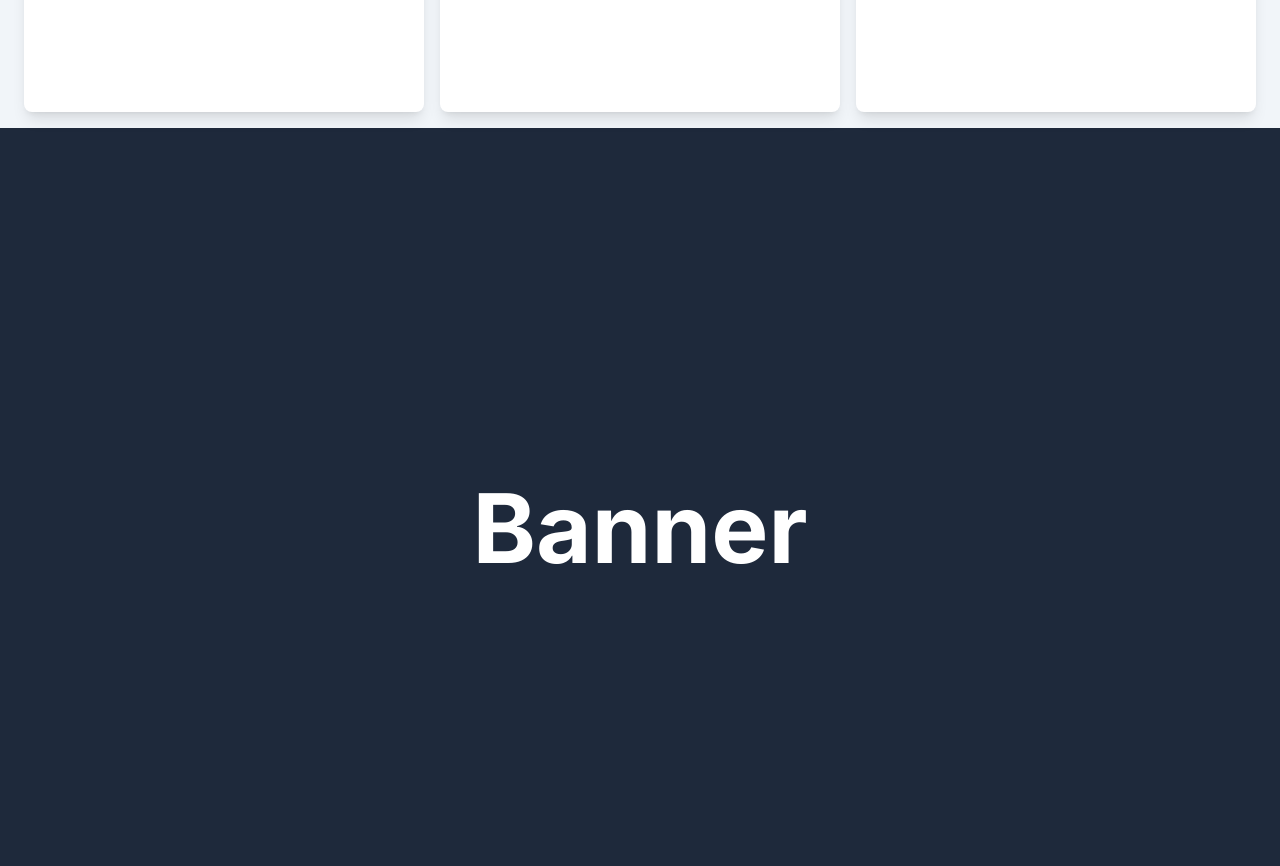
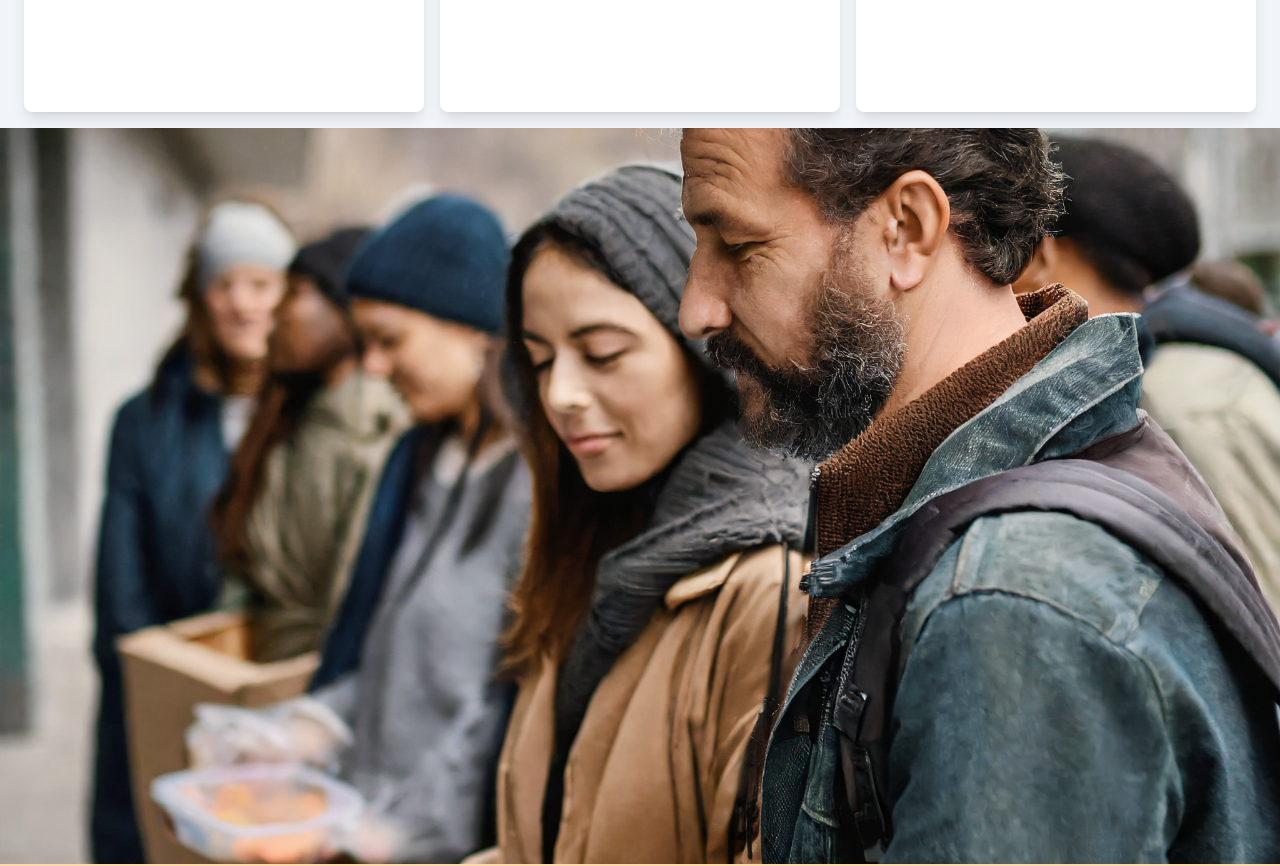
Before and after one commit to keelworks/keelworks-website, a React (Vite) app: page / in a window 1280 px wide. Shown: the part 1200-2066 px from the top of the page. Built offline with nearby package versions, Linux system fonts and the light colour scheme.

Commit message:
adding banners background

```diff
--- a/src/Components/Homepage/Banner/Banner.jsx
+++ b/src/Components/Homepage/Banner/Banner.jsx
@@ -1,8 +1,15 @@
+import slide1 from "../../../assets/images/slide1.jpeg";
+
 const Banner = () => {
   return (
-    <div className="w-screen h-screen bg-slate-800 flex items-center justify-center text-8xl font-bold text-white">
-      Banner
-    </div>
+    <div
+      className="w-screen h-[calc(100vh-4rem)] bg-cover bg-center bg-no-repeat"
+      style={{
+        backgroundImage: `url(${slide1})`,
+        // backgroundSize: "cover",
+        // backgroundPosition: "center",
+      }}
+    ></div>
   );
 };
 export default Banner;
```
